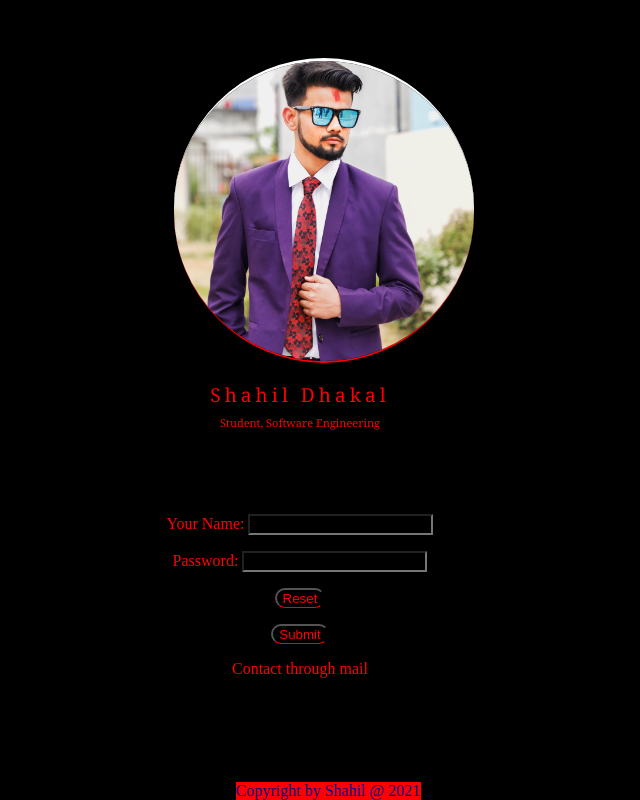
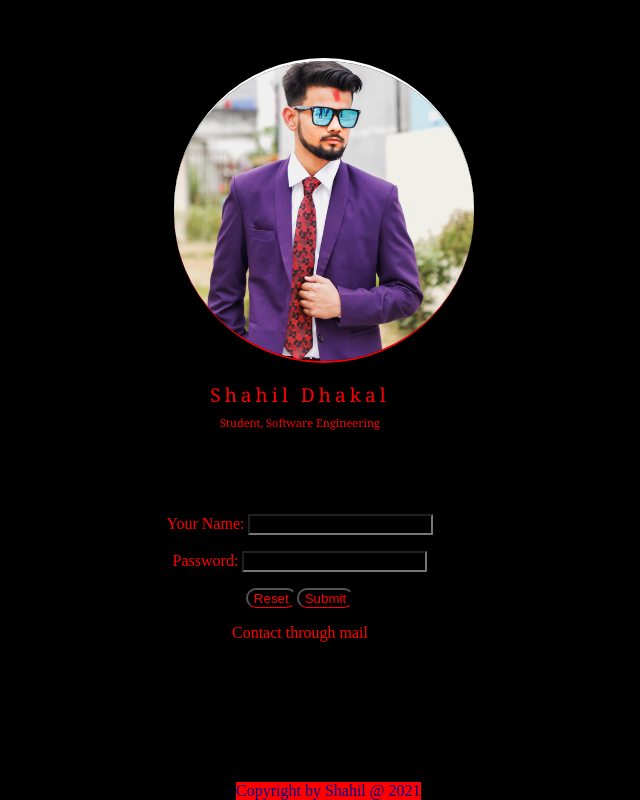
Before and after one commit to Shahil-Dhakal/Website, a plain HTML site: page index.html in a window 1280 px wide. Shown: the whole page, without its empty margins (340-980 px from the left). Drawn offline with Linux system fonts and the light colour scheme.

Commit message:
updated js for submitted

```diff
--- a/index.html
+++ b/index.html
@@ -23,10 +23,10 @@
                 <p><label>Your Name: </label><input class="input" required type="text"></p>
                 <p><label>Password: </label><input class="input" required type="password"></p>
                 <p id="testing"></p>
-                <p><input type="reset" value="Reset" name="reset" class="buttons"></p>
+                <p><input type="reset" value="Reset" name="reset" class="buttons"><input type="button" value="Submit" name="submit" class="buttons" onclick="display()"></p>
                 <!-- <input type="submit" value="Submit" name="submit" onclick="display()" class="buttons"> -->
             </form>
-            <button type="submit" onclick="display()" class="buttons">Submit</button>
+            <!-- <button type="submit" onclick="display()" class="buttons">Submit</button> -->
             <p>
                 <a class="contact" href="mailto:dhakalshahil0@gmail.com">Contact through mail</a>
             </p>
```
